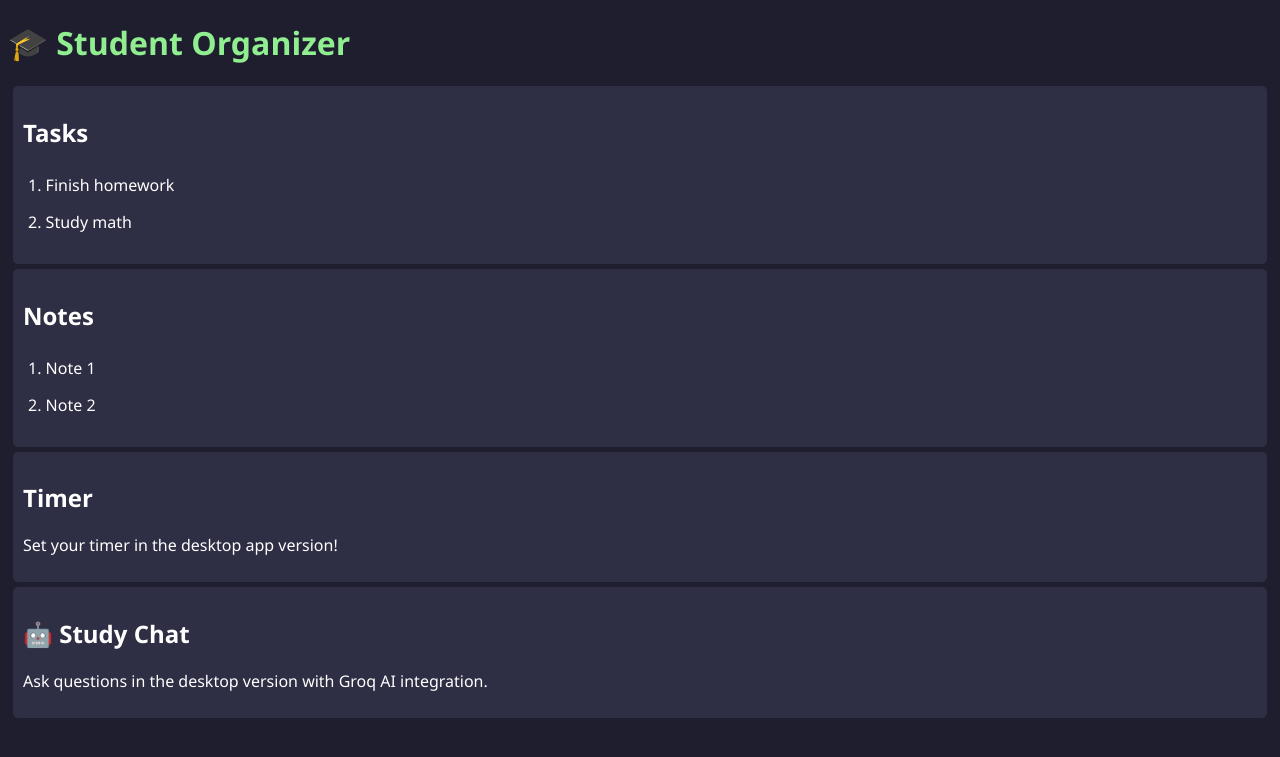
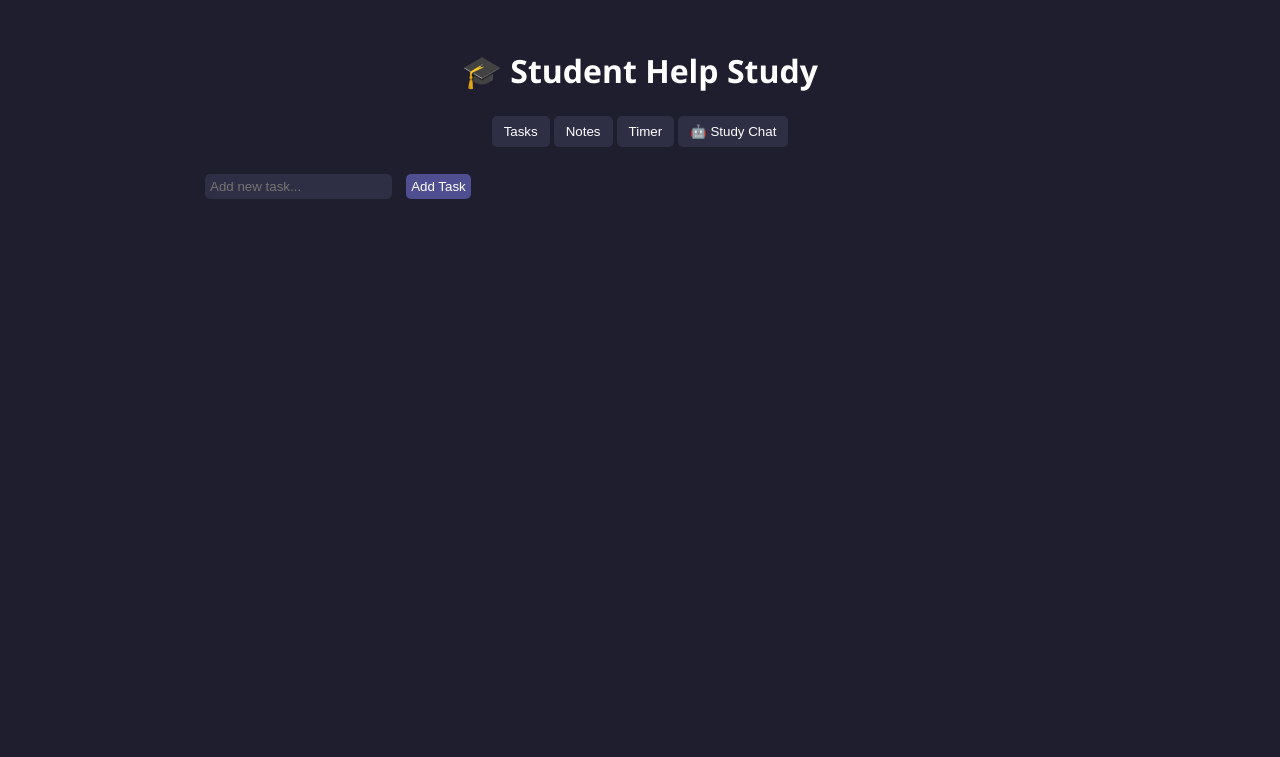
Before and after one commit to Blockz-Sha/my_flask_website, a Flask app: page / in a window 1280 px wide. Shown: the top 757 px of the page. Run offline with Flask 3, Linux system fonts and the light colour scheme.

Commit message:
Rewrite Flask app to match PyQt6 GUI

```diff
--- a/app.py
+++ b/app.py
@@ -1,15 +1,52 @@
-from flask import Flask, render_template
+from flask import Flask, render_template, request, jsonify
+import datetime
 
 app = Flask(__name__)
 
-# Sample data (replace with your storage logic)
-tasks = ["Finish homework", "Study math"]
-notes = ["Note 1", "Note 2"]
+# ----------------- DATA STORAGE -----------------
+tasks = []
+notes = []
 
-@app.route('/')
+# ----------------- ROUTES -----------------
+@app.route("/", methods=["GET"])
 def home():
-    # Pass tasks and notes directly
-    return render_template('index.html', tasks=tasks, notes=notes)
+    return render_template("index.html", tasks=tasks, notes=notes)
 
+@app.route("/add_task", methods=["POST"])
+def add_task():
+    task = request.form.get("task")
+    if task:
+        tasks.append(task)
+    return jsonify({"tasks": tasks})
+
+@app.route("/delete_task", methods=["POST"])
+def delete_task():
+    idx = int(request.form.get("index"))
+    if 0 <= idx < len(tasks):
+        tasks.pop(idx)
+    return jsonify({"tasks": tasks})
+
+@app.route("/add_note", methods=["POST"])
+def add_note():
+    note = request.form.get("note")
+    if note:
+        notes.append(note)
+    return jsonify({"notes": notes})
+
+@app.route("/delete_note", methods=["POST"])
+def delete_note():
+    idx = int(request.form.get("index"))
+    if 0 <= idx < len(notes):
+        notes.pop(idx)
+    return jsonify({"notes": notes})
+
+@app.route("/timer_tick", methods=["POST"])
+def timer_tick():
+    # Simple server-side timer placeholder
+    return jsonify({"status": "ok"})
+
+# ----------------- RUN APP -----------------
 if __name__ == "__main__":
-    app.run(host="0.0.0.0", port=10000, debug=True)
+    import os
+    port = int(os.environ.get("PORT", 10000))
+    app.run(host="0.0.0.0", port=port)
--- /dev/null
+++ b/static/style.css
@@ -0,0 +1,15 @@
+body { background-color:#1e1e2f; color:#fff; font-family:Segoe UI, sans-serif; }
+.container { max-width: 900px; margin:auto; padding:20px; }
+h1 { text-align:center; }
+input, select, button { padding:5px; margin:5px; border-radius:5px; border:none; }
+input, select { background-color:#2e2e44; color:#fff; }
+button { background-color:#4e4e90; color:#fff; cursor:pointer; }
+button:hover { background-color:#6060aa; }
+ul { list-style:none; padding:0; }
+ul li { padding:5px; margin:5px 0; background:#2e2e44; border-radius:5px; display:flex; justify-content:space-between; }
+.tabs { display:flex; justify-content:center; margin-bottom:10px; }
+.tablink { background:#2e2e44; color:#fff; margin:2px; padding:8px 12px; border-radius:5px; cursor:pointer; border:none; }
+.tablink:hover { background:#4e4e90; }
+.tabcontent { display:none; padding:10px; background:#1e1e2f; border-radius:5px; margin-top:5px; }
+#chatOutput { max-height:300px; overflow-y:auto; background:#2e2e44; padding:10px; border-radius:5px; }
+#timerLabel { font-size:40px; text-align:center; margin:10px 0; }
--- a/templates/index.html
+++ b/templates/index.html
@@ -2,45 +2,119 @@
 <html lang="en">
 <head>
     <meta charset="UTF-8">
-    <title>Student Organizer</title>
-    <style>
-        body { background-color: #1e1e2f; color: #fff; font-family: "Segoe UI", sans-serif; }
-        h1 { color: #90EE90; }
-        .tab { background-color: #2e2e44; margin: 5px; padding: 10px; border-radius: 5px; }
-        .tab-selected { background-color: #4e4e90; }
-        ul { list-style-type: none; padding: 0; }
-        li { margin: 5px 0; padding: 5px; background-color: #2e2e44; border-radius: 5px; }
-    </style>
+    <title>🎓 Student Help Study</title>
+    <link rel="stylesheet" href="{{ url_for('static', filename='style.css') }}">
 </head>
 <body>
-    <h1>🎓 Student Organizer</h1>
+<div class="container">
+    <h1>🎓 Student Help Study</h1>
 
-    <div class="tab">
-        <h2>Tasks</h2>
-        <ul>
+    <div class="tabs">
+        <button class="tablink" onclick="openTab('Tasks')">Tasks</button>
+        <button class="tablink" onclick="openTab('Notes')">Notes</button>
+        <button class="tablink" onclick="openTab('Timer')">Timer</button>
+        <button class="tablink" onclick="openTab('StudyChat')">🤖 Study Chat</button>
+    </div>
+
+    <div id="Tasks" class="tabcontent">
+        <input type="text" id="taskInput" placeholder="Add new task...">
+        <button onclick="addTask()">Add Task</button>
+        <ul id="taskList">
             {% for t in tasks %}
-                <li>{{ loop.index }}. {{ t }}</li>
+            <li>{{ t }} <button onclick="deleteTask({{ loop.index0 }})">Delete</button></li>
             {% endfor %}
         </ul>
     </div>
 
-    <div class="tab">
-        <h2>Notes</h2>
-        <ul>
+    <div id="Notes" class="tabcontent">
+        <input type="text" id="noteInput" placeholder="Add a note...">
+        <button onclick="addNote()">Add Note</button>
+        <ul id="noteList">
             {% for n in notes %}
-                <li>{{ loop.index }}. {{ n }}</li>
+            <li>{{ n }} <button onclick="deleteNote({{ loop.index0 }})">Delete</button></li>
             {% endfor %}
         </ul>
     </div>
 
-    <div class="tab">
-        <h2>Timer</h2>
-        <p>Set your timer in the desktop app version!</p>
+    <div id="Timer" class="tabcontent">
+        <label>Minutes:</label>
+        <input type="number" id="minuteInput" value="25" min="1" max="180">
+        <div id="timerLabel">25:00</div>
+        <button onclick="startTimer()">Start</button>
+        <button onclick="stopTimer()">Stop</button>
+        <button onclick="resetTimer()">Reset</button>
     </div>
 
-    <div class="tab">
-        <h2>🤖 Study Chat</h2>
-        <p>Ask questions in the desktop version with Groq AI integration.</p>
+    <div id="StudyChat" class="tabcontent">
+        <select id="chatMode">
+            <option>Explain Concept</option>
+            <option>Generate Quiz</option>
+            <option>Study Guide</option>
+            <option>Summarize My Notes</option>
+            <option>Help with Notes</option>
+            <option>Free Chat</option>
+        </select>
+        <input type="text" id="chatInput" placeholder="Ask a question or enter a topic...">
+        <button onclick="sendChat()">📤 Send</button>
+        <div id="chatOutput"></div>
     </div>
+</div>
+
+<script>
+    function openTab(tabName) {
+        const tabs = document.getElementsByClassName("tabcontent");
+        for (let t of tabs) t.style.display = "none";
+        document.getElementById(tabName).style.display = "block";
+    }
+    openTab('Tasks');
+
+    async function addTask() {
+        const val = document.getElementById("taskInput").value;
+        const res = await fetch("/add_task", {method:"POST", body:new URLSearchParams({task: val})});
+        document.getElementById("taskInput").value="";
+        location.reload();
+    }
+
+    async function deleteTask(idx) {
+        await fetch("/delete_task", {method:"POST", body:new URLSearchParams({index: idx})});
+        location.reload();
+    }
+
+    async function addNote() {
+        const val = document.getElementById("noteInput").value;
+        const res = await fetch("/add_note", {method:"POST", body:new URLSearchParams({note: val})});
+        document.getElementById("noteInput").value="";
+        location.reload();
+    }
+
+    async function deleteNote(idx) {
+        await fetch("/delete_note", {method:"POST", body:new URLSearchParams({index: idx})});
+        location.reload();
+    }
+
+    // Timer placeholder
+    let timerSeconds = 25*60, timerInterval;
+    function updateTimerLabel() {
+        const mins = Math.floor(timerSeconds/60);
+        const secs = timerSeconds%60;
+        document.getElementById("timerLabel").innerText = `${mins.toString().padStart(2,"0")}:${secs.toString().padStart(2,"0")}`;
+    }
+    function startTimer() {
+        clearInterval(timerInterval);
+        timerSeconds = parseInt(document.getElementById("minuteInput").value)*60;
+        timerInterval = setInterval(()=>{timerSeconds--; updateTimerLabel(); if(timerSeconds<=0) clearInterval(timerInterval);},1000);
+    }
+    function stopTimer(){clearInterval(timerInterval);}
+    function resetTimer(){stopTimer(); timerSeconds = parseInt(document.getElementById("minuteInput").value)*60; updateTimerLabel();}
+
+    function sendChat() {
+        const input = document.getElementById("chatInput").value;
+        const mode = document.getElementById("chatMode").value;
+        document.getElementById("chatOutput").innerHTML += `<div>📝 You (${mode}): ${input}</div>`;
+        document.getElementById("chatInput").value="";
+        // For now, just simulate AI response
+        setTimeout(()=>{document.getElementById("chatOutput").innerHTML+=`<div>🤖 ChatBot: This is a placeholder response.</div>`;},500);
+    }
+</script>
 </body>
 </html>
```
